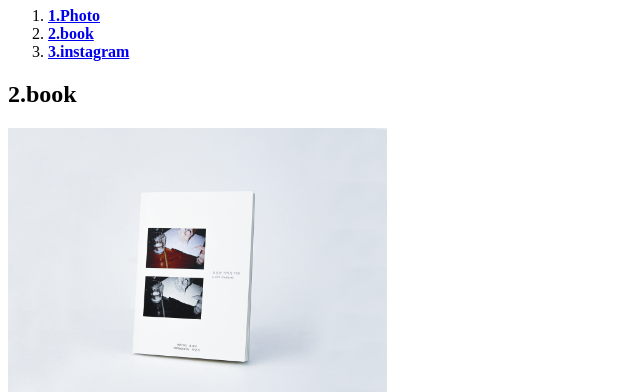
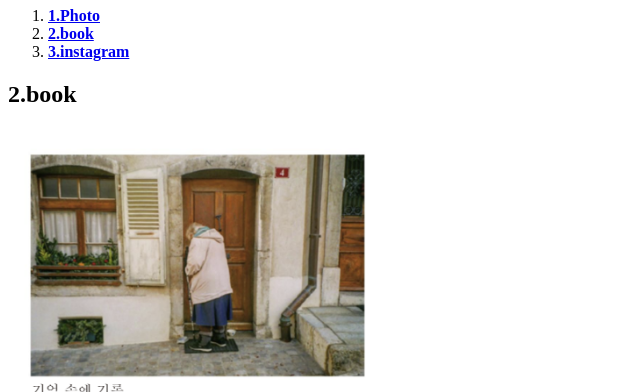
Before and after one commit to junnnnnsuuu/wednesdaymood, a plain HTML site: page 2.html in a window 1280 px wide. Shown: the part 73-465 px from the top of the page, without its empty margins (0-640 px from the left). Drawn offline with Linux system fonts and the light colour scheme.

Commit message:
Add files via upload

```diff
--- a/2.html
+++ b/2.html
@@ -13,7 +13,7 @@
 <h2>2.book</h2>
 <p>
 <a href="https://www.instagram.com/p/CKyTuF9BvkC/">
-  <img src="book.png" width="30%"></a>
+  <img src="기억 속에 기록 2.png" width="30%"></a>
 </p>
 </body>
 </html>
```
Also changed, not shown: 기억 속에 기록 2.png (added).
